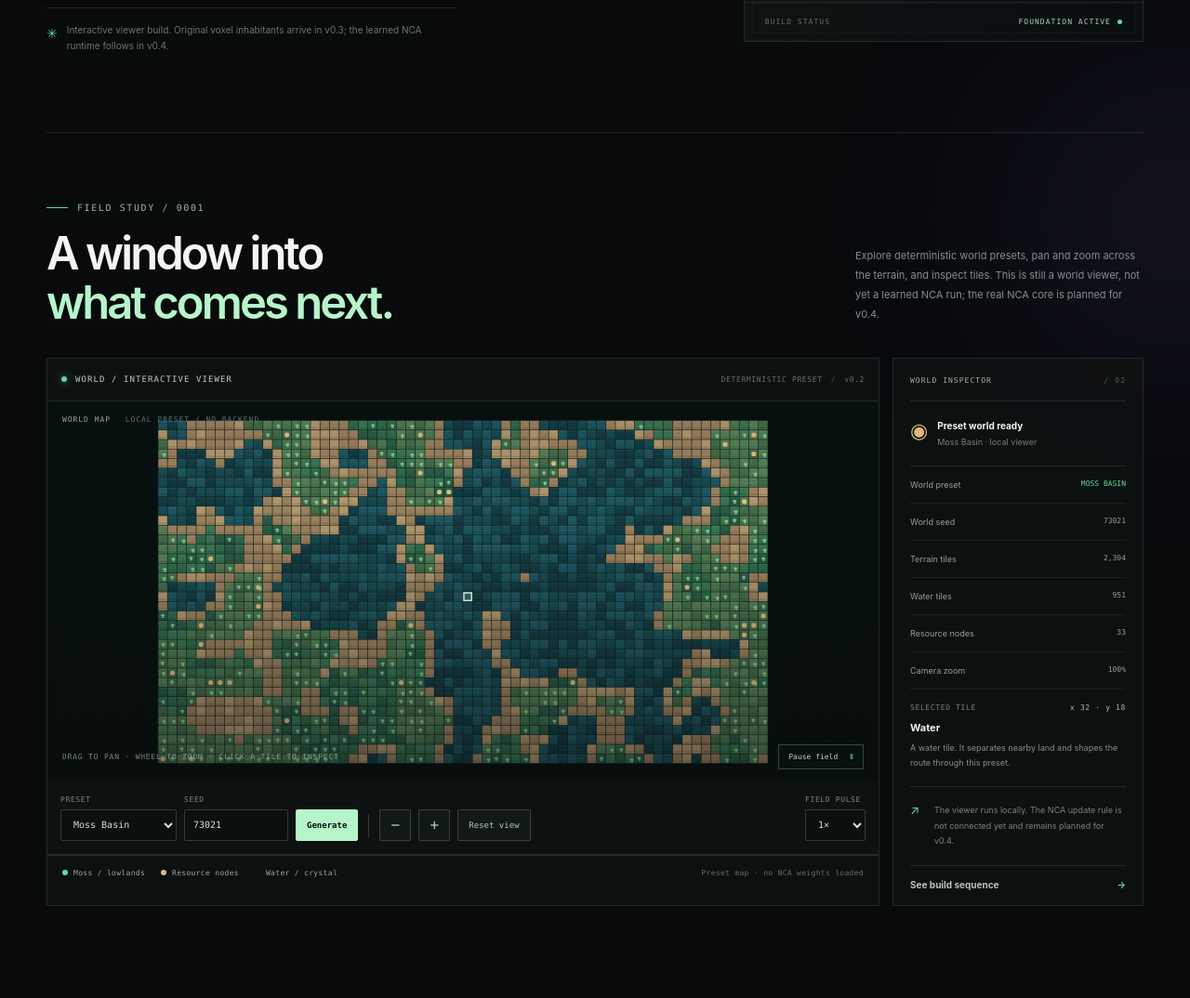
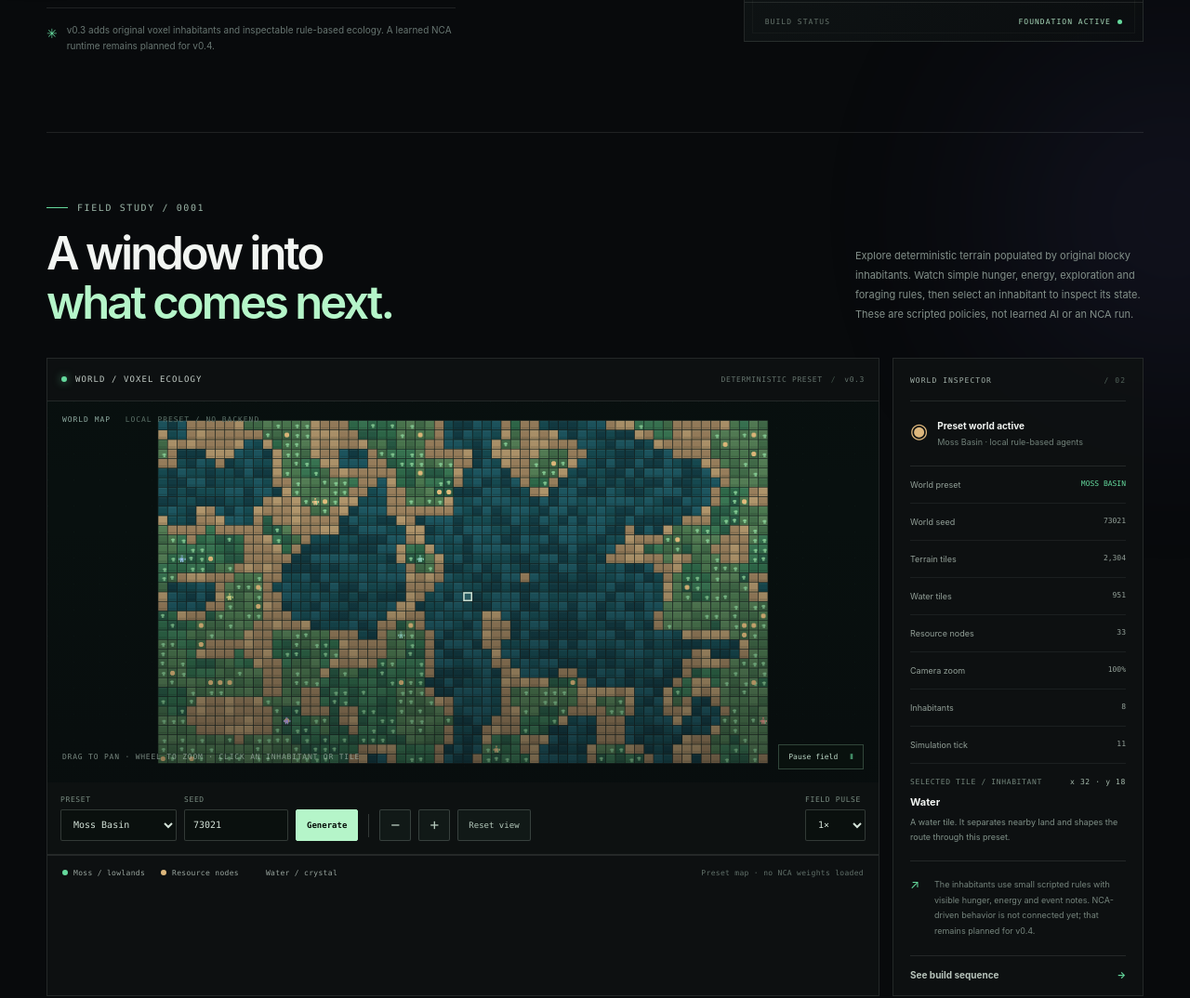
Before and after one commit to sohan-a11y/DOTS-Living-World, a website with bundled scripts: page index.html in a window 1280 px wide. Shown: the part 545-1619 px from the top of the page at 93% size. Built offline with nearby package versions, Linux system fonts and the light colour scheme.

Commit message:
feat(v0.3): add inspectable voxel inhabitants and ecology

```diff
--- a/index.html
+++ b/index.html
@@ -31,7 +31,7 @@
         <a href="#roadmap">Roadmap</a>
         <a href="https://github.com/sohan-a11y/DOTS-Living-World" target="_blank" rel="noreferrer">Source <span aria-hidden="true">↗</span></a>
       </nav>
-      <div class="release-pill"><span class="status-dot"></span> WORLD VIEWER / v0.2</div>
+      <div class="release-pill"><span class="status-dot"></span> VOXEL ECOLOGY / v0.3</div>
     </header>
 
     <main id="top">
@@ -44,7 +44,7 @@
             <a class="button button-primary" href="#field">Explore the field <span aria-hidden="true">↘</span></a>
             <a class="text-link" href="#architecture">Understand the system <span aria-hidden="true">→</span></a>
           </div>
-          <div class="hero-note"><span class="note-icon">✳</span><span>Interactive viewer build. Original voxel inhabitants arrive in v0.3; the learned NCA runtime follows in v0.4.</span></div>
+          <div class="hero-note"><span class="note-icon">✳</span><span>v0.3 adds original voxel inhabitants and inspectable rule-based ecology. A learned NCA runtime remains planned for v0.4.</span></div>
         </div>
         <div class="hero-side" aria-label="Project status">
           <div class="side-label">SYSTEM NOTES <span>001—003</span></div>
@@ -67,19 +67,19 @@
       <section class="field-section content-width" id="field">
         <div class="section-heading">
           <div><div class="eyebrow"><span class="eyebrow-line"></span> FIELD STUDY / 0001</div><h2>A window into<br /><em>what comes next.</em></h2></div>
-          <div class="section-aside">Explore deterministic world presets, pan and zoom across the terrain, and inspect tiles. This is still a world viewer, not yet a learned NCA run; the real NCA core is planned for v0.4.</div>
+          <div class="section-aside">Explore deterministic terrain populated by original blocky inhabitants. Watch simple hunger, energy, exploration and foraging rules, then select an inhabitant to inspect its state. These are scripted policies, not learned AI or an NCA run.</div>
         </div>
         <div class="field-layout">
           <article class="field-frame">
             <div class="frame-topbar">
-              <div class="frame-title"><span class="live-dot"></span><span>WORLD / INTERACTIVE VIEWER</span></div>
-              <div class="frame-meta"><span>DETERMINISTIC PRESET</span><span class="meta-separator">/</span><span>v0.2</span></div>
+              <div class="frame-title"><span class="live-dot"></span><span>WORLD / VOXEL ECOLOGY</span></div>
+              <div class="frame-meta"><span>DETERMINISTIC PRESET</span><span class="meta-separator">/</span><span>v0.3</span></div>
             </div>
             <div class="canvas-wrap">
-              <canvas id="world-field" aria-label="Interactive deterministic world map. Drag to pan, use the mouse wheel or controls to zoom, and select a tile to inspect it." role="img" tabindex="0"></canvas>
+              <canvas id="world-field" aria-label="Interactive world map with deterministic terrain and original voxel inhabitants. Drag to pan, zoom with controls, and select a tile or inhabitant to inspect it." role="img" tabindex="0"></canvas>
               <div class="canvas-top-label">WORLD MAP <span>LOCAL PRESET / NO BACKEND</span></div>
               <div class="canvas-bottom">
-                <span>DRAG TO PAN · WHEEL TO ZOOM · CLICK A TILE TO INSPECT</span>
+                <span>DRAG TO PAN · WHEEL TO ZOOM · CLICK AN INHABITANT OR TILE</span>
                 <button class="preview-toggle" id="preview-toggle" type="button" aria-pressed="false">Pause field <span aria-hidden="true">Ⅱ</span></button>
               </div>
             </div>
@@ -123,12 +123,14 @@
             <div class="inspector-row"><span>Water tiles</span><span id="metric-water">—</span></div>
             <div class="inspector-row"><span>Resource nodes</span><span id="metric-resources">—</span></div>
             <div class="inspector-row"><span>Camera zoom</span><span id="metric-zoom">100%</span></div>
+            <div class="inspector-row"><span>Inhabitants</span><span id="metric-inhabitants">8</span></div>
+            <div class="inspector-row"><span>Simulation tick</span><span id="metric-tick">0</span></div>
             <div class="tile-inspector" aria-live="polite">
-              <div class="tile-inspector-head"><span>SELECTED TILE</span><span id="tile-coordinate">x 32 · y 18</span></div>
+              <div class="tile-inspector-head"><span>SELECTED TILE / INHABITANT</span><span id="tile-coordinate">x 32 · y 18</span></div>
               <strong id="tile-name">Select a tile</strong>
               <p id="tile-description">Click or tap any visible tile to inspect its terrain and local features.</p>
             </div>
-            <div class="inspector-callout"><span class="callout-mark">↗</span><p>The viewer runs locally. The NCA update rule is not connected yet and remains planned for v0.4.</p></div>
+            <div class="inspector-callout"><span class="callout-mark">↗</span><p>The inhabitants use small scripted rules with visible hunger, energy and event notes. NCA-driven behavior is not connected yet; that remains planned for v0.4.</p></div>
             <a href="#roadmap" class="inspector-link">See build sequence <span>→</span></a>
           </aside>
         </div>
@@ -174,8 +176,8 @@
         </div>
         <div class="roadmap-list">
           <div class="roadmap-item"><span class="roadmap-version">v0.1</span><div><strong>Web foundation</strong><small>Responsive shell · project isolation · checks</small></div><span class="roadmap-status">DONE</span></div>
-          <div class="roadmap-item active"><span class="roadmap-version">v0.2</span><div><strong>Interactive world viewer</strong><small>Camera · field controls · deterministic presets</small></div><span class="roadmap-status">CURRENT</span></div>
-          <div class="roadmap-item"><span class="roadmap-version">v0.3</span><div><strong>Voxel inhabitants</strong><small>Original characters · needs · environment</small></div><span class="roadmap-status">PLANNED</span></div>
+          <div class="roadmap-item"><span class="roadmap-version">v0.2</span><div><strong>Interactive world viewer</strong><small>Camera · field controls · deterministic presets</small></div><span class="roadmap-status">DONE</span></div>
+          <div class="roadmap-item active"><span class="roadmap-version">v0.3</span><div><strong>Voxel inhabitants</strong><small>Original characters · basic needs · rule-based ecology</small></div><span class="roadmap-status">CURRENT</span></div>
           <div class="roadmap-item"><span class="roadmap-version">v0.4</span><div><strong>NCA simulation core</strong><small>Learned local dynamics · replayable experiments</small></div><span class="roadmap-status">PLANNED</span></div>
           <div class="roadmap-item"><span class="roadmap-version">v0.5–0.8</span><div><strong>Intelligence, learning, and public beta</strong><small>LLM · DOTS · sharing · safety · scale</small></div><span class="roadmap-status">PLANNED</span></div>
           <div class="roadmap-item final-milestone"><span class="roadmap-version">v1.0</span><div><strong>Production release</strong><small>Measured capacity · security review · rollback</small></div><span class="roadmap-status">TARGET</span></div>
@@ -184,17 +186,17 @@
 
       <section class="closing-section content-width">
         <div class="closing-orbit" aria-hidden="true"><span></span><span></span><span></span><span></span><span></span></div>
-        <div class="eyebrow"><span class="eyebrow-line"></span> THE WORLD IS NOW EXPLORABLE</div>
+        <div class="eyebrow"><span class="eyebrow-line"></span> THE WORLD NOW HAS INHABITANTS</div>
         <h2>Explore the world.<br /><em>Find the details.</em></h2>
-        <p>Explore deterministic terrain today. The next milestones bring voxel inhabitants, real cellular dynamics, and language-driven world creation.</p>
+        <p>Watch scripted inhabitants explore, seek food and recover energy. Real learned cellular dynamics and language-driven world creation remain future milestones.</p>
         <a class="button button-primary" href="https://github.com/sohan-a11y/DOTS-Living-World" target="_blank" rel="noreferrer">Follow the project on GitHub <span aria-hidden="true">↗</span></a>
       </section>
     </main>
 
     <footer class="site-footer content-width">
       <a class="footer-brand" href="#top">DOTS / LIVING WORLDS</a>
-      <span>v0.2 INTERACTIVE VIEWER</span>
-      <span>LOCAL PRESET MAP · NCA CORE PLANNED FOR v0.4</span>
+      <span>v0.3 VOXEL ECOLOGY</span>
+      <span>RULE-BASED AGENTS · NCA CORE PLANNED FOR v0.4</span>
     </footer>
     <script type="module" src="/src/main.js"></script>
   </body>
--- a/package.json
+++ b/package.json
@@ -1,13 +1,13 @@
 {
   "name": "dots-living-world",
-  "version": "0.2.0",
+  "version": "0.3.0",
   "private": true,
   "description": "A web-native artificial-world experience powered by NCA, LLMs, and DOTS continual learning.",
   "type": "module",
   "scripts": {
     "dev": "node scripts/serve.mjs",
     "test": "node --test",
-    "check": "node --check src/main.js && node --check src/field.js && node --check src/world.js && npm test"
+    "check": "node --check src/main.js && node --check src/field.js && node --check src/world.js && node --check src/agents.js && npm test"
   },
   "engines": {
     "node": ">=20"
--- /dev/null
+++ b/src/agents.js
@@ -0,0 +1,142 @@
+const AGENT_NAMES = Object.freeze(["Ari", "Bram", "Cleo", "Dara", "Eli", "Fern", "Gio", "Hale", "Ira", "Juno", "Koa", "Lumi"]);
+const ROLES = Object.freeze(["Forager", "Scout", "Keeper", "Wanderer"]);
+const COLORS = Object.freeze(["#f0c58a", "#94d8c4", "#c2adff", "#f09b8e", "#9cc9f5", "#e5df8a"]);
+
+function randomFor(agent) {
+  agent.rngState = (Math.imul(agent.rngState >>> 0, 1664525) + 1013904223) >>> 0;
+  return agent.rngState / 4294967296;
+}
+function land(tile) { return tile && tile.terrain !== "water" && tile.terrain !== "shore"; }
+
+function nearestFood(world, agent) {
+  let best = null;
+  let bestScore = Infinity;
+  for (const tile of world.tiles) {
+    if (!land(tile) || (!tile.resource && !tile.flora)) continue;
+    const distance = Math.abs(tile.x - agent.x) + Math.abs(tile.y - agent.y);
+    const score = distance + (tile.resource ? -1.5 : 1);
+    if (score < bestScore) { best = tile; bestScore = score; }
+  }
+  return best ? { x: best.x, y: best.y, kind: "food" } : null;
+}
+function randomLandTarget(world, agent) {
+  for (let attempt = 0; attempt < 40; attempt += 1) {
+    const tile = world.tiles[Math.floor(randomFor(agent) * world.tiles.length)];
+    if (land(tile) && (tile.x !== agent.x || tile.y !== agent.y)) return { x: tile.x, y: tile.y, kind: "wander" };
+  }
+  return null;
+}
+function nextStep(world, agent, target) {
+  const start = agent.y * world.width + agent.x;
+  const destination = target.y * world.width + target.x;
+  if (start === destination) return null;
+  const parent = new Int32Array(world.tiles.length);
+  parent.fill(-1);
+  parent[start] = start;
+  const queue = new Int32Array(world.tiles.length);
+  let read = 0, write = 0;
+  queue[write++] = start;
+  const offsets = [[1,0],[-1,0],[0,1],[0,-1]];
+  while (read < write) {
+    const index = queue[read++];
+    if (index === destination) break;
+    const x = index % world.width, y = Math.floor(index / world.width);
+    for (const [dx,dy] of offsets) {
+      const nx = x + dx, ny = y + dy;
+      if (nx < 0 || ny < 0 || nx >= world.width || ny >= world.height) continue;
+      const next = ny * world.width + nx;
+      if (parent[next] !== -1 || !land(world.tiles[next])) continue;
+      parent[next] = index;
+      queue[write++] = next;
+    }
+  }
+  if (parent[destination] === -1) return null;
+  let cursor = destination;
+  while (parent[cursor] !== start && cursor !== start) cursor = parent[cursor];
+  return { x: cursor % world.width, y: Math.floor(cursor / world.width) };
+}
+
+export function createAgents(world, { count = 8 } = {}) {
+  if (!world || !Array.isArray(world.tiles) || !Number.isInteger(count) || count < 0 || count > 32) {
+    throw new RangeError("Agent count must be an integer from 0 to 32 and a generated world is required.");
+  }
+  let state = (world.seed ^ 0x9e3779b9) >>> 0;
+  const random = () => {
+    state = (state + 0x6d2b79f5) >>> 0;
+    let value = state;
+    value = Math.imul(value ^ (value >>> 15), value | 1);
+    value ^= value + Math.imul(value ^ (value >>> 7), value | 61);
+    return ((value ^ (value >>> 14)) >>> 0) / 4294967296;
+  };
+  const candidates = world.tiles.filter(land);
+  if (count > candidates.length) throw new RangeError("The world does not contain enough land tiles for unique starting positions.");
+  const agents = [];
+  for (let i = 0; i < count; i += 1) {
+    const [tile] = candidates.splice(Math.floor(random() * candidates.length), 1);
+    agents.push({
+      id: "inhabitant-" + (i + 1),
+      name: AGENT_NAMES[i % AGENT_NAMES.length] + "-" + String(i + 1).padStart(2, "0"),
+      role: ROLES[i % ROLES.length], color: COLORS[i % COLORS.length],
+      x: tile.x, y: tile.y, hunger: 0.18 + random() * 0.24, energy: 0.68 + random() * 0.28,
+      ageTicks: 0, steps: 0, action: "exploring",
+      event: "Arrived in " + world.preset.name + ".", target: null,
+      rngState: Math.floor(random() * 4294967295) >>> 0
+    });
+  }
+  return agents;
+}
+
+function stepOne(world, agent) {
+  agent.hunger = Math.min(1, agent.hunger + 0.012);
+  agent.energy = Math.max(0, agent.energy - 0.004);
+  agent.ageTicks += 1;
+  const tile = world.tiles[agent.y * world.width + agent.x];
+  if (agent.hunger >= 0.42 && (!agent.target || agent.target.kind !== "food")) agent.target = nearestFood(world, agent);
+  if (agent.target && agent.target.kind === "food" && agent.target.x === agent.x && agent.target.y === agent.y) {
+    agent.hunger = Math.max(0, agent.hunger - (tile && tile.resource ? 0.30 : 0.18));
+    agent.energy = Math.min(1, agent.energy + 0.045);
+    agent.action = "foraging";
+    agent.event = "Foraged at " + agent.x + ", " + agent.y + "; hunger decreased.";
+    agent.target = null;
+    return;
+  }
+  if (agent.energy < 0.48 && tile && (tile.terrain === "moss" || tile.terrain === "meadow") && agent.hunger < 0.62) {
+    agent.energy = Math.min(1, agent.energy + 0.075);
+    agent.action = "resting";
+    agent.event = "Resting on " + tile.terrain + " ground to recover energy.";
+    agent.target = null;
+    return;
+  }
+  if (!agent.target) agent.target = randomLandTarget(world, agent);
+  if (!agent.target) {
+    agent.action = "blocked";
+    agent.event = "No reachable destination was found; waiting for the next tick.";
+    return;
+  }
+  if (agent.target.x === agent.x && agent.target.y === agent.y) {
+    agent.target = null;
+    agent.action = "exploring";
+    agent.event = "Reached a nearby destination and is choosing where to go next.";
+    return;
+  }
+  const next = nextStep(world, agent, agent.target);
+  if (!next) {
+    agent.target = null;
+    agent.action = "exploring";
+    agent.event = "Could not reach that destination; choosing another.";
+    return;
+  }
+  agent.x = next.x; agent.y = next.y; agent.steps += 1;
+  agent.action = agent.target.kind === "food" ? "seeking food" : "exploring";
+  agent.event = agent.target.kind === "food"
+    ? "Moving toward a food marker at " + agent.target.x + ", " + agent.target.y + "."
+    : "Exploring the surrounding land.";
+}
+export function stepAgents(world, agents) {
+  if (!world || !Array.isArray(world.tiles) || !Array.isArray(agents)) {
+    throw new TypeError("stepAgents requires a generated world and an agent array.");
+  }
+  const next = agents.map(agent => ({ ...agent, target: agent.target ? { ...agent.target } : null }));
+  for (const agent of next) stepOne(world, agent);
+  return next;
+}
--- a/src/main.js
+++ b/src/main.js
@@ -1,4 +1,5 @@
 import { createWorld, getTile, terrainDescription } from "./world.js";
+import { createAgents, stepAgents } from "./agents.js";
 
 const $ = (id) => document.getElementById(id);
 const canvas = $("world-field");
@@ -11,11 +12,16 @@ const metrics = {
   preset: $("metric-preset"), seed: $("metric-seed"), tiles: $("metric-tiles"),
   water: $("metric-water"), resources: $("metric-resources"), zoom: $("metric-zoom"),
   title: $("world-state-title"), subtitle: $("world-state-subtitle"),
-  coordinate: $("tile-coordinate"), tileName: $("tile-name"), tileDescription: $("tile-description")
+  coordinate: $("tile-coordinate"), tileName: $("tile-name"), tileDescription: $("tile-description"),
+  inhabitants: $("metric-inhabitants"), tick: $("metric-tick")
 };
 
 if (canvas && ctx && playButton && presetInput && seedInput && speedInput) {
   let world = createWorld();
+  let agents = createAgents(world);
+  let simulationTick = 0;
+  let simulationAccumulator = 0;
+  let selectedAgentId = null;
   let camera = { x: 0, y: 0, zoom: 1 };
   let selected = { x: 32, y: 18 };
   let paused = false;
@@ -51,8 +57,19 @@ if (canvas && ctx && playButton && presetInput && seedInput && speedInput) {
     metrics.water.textContent = world.counts.water.toLocaleString();
     metrics.resources.textContent = world.counts.resources.toLocaleString();
     metrics.zoom.textContent = Math.round(camera.zoom * 100) + "%";
-    metrics.title.textContent = "Preset world ready";
-    metrics.subtitle.textContent = world.preset.name + " · local viewer";
+    metrics.inhabitants.textContent = String(agents.length);
+    metrics.tick.textContent = simulationTick.toLocaleString();
+    const selectedAgent = agents.find(agent => agent.id === selectedAgentId);
+    if (selectedAgent) {
+      metrics.title.textContent = "Inhabitant selected";
+      metrics.subtitle.textContent = selectedAgent.name + " · " + selectedAgent.action;
+      metrics.coordinate.textContent = "x " + selectedAgent.x + " · y " + selectedAgent.y;
+      metrics.tileName.textContent = selectedAgent.name + " · " + selectedAgent.role;
+      metrics.tileDescription.textContent = selectedAgent.event + " Hunger " + Math.round(selectedAgent.hunger * 100) + "%; energy " + Math.round(selectedAgent.energy * 100) + "%; " + selectedAgent.steps + " movement steps.";
+      return;
+    }
+    metrics.title.textContent = "Preset world active";
+    metrics.subtitle.textContent = world.preset.name + " · local rule-based agents";
     const tile = getTile(world, selected.x, selected.y);
     const names = { water: "Water", shore: "Shoreline", moss: "Moss shelf", meadow: "Open meadow", rock: "Rock ridge", crystal: "Crystal outcrop", ash: "Ashen ground" };
     metrics.coordinate.textContent = tile ? "x " + tile.x + " · y " + tile.y : "outside field";
@@ -125,6 +142,33 @@ if (canvas && ctx && playButton && presetInput && seedInput && speedInput) {
       ctx.fillStyle = "rgba(220,255,232,.09)";
       ctx.fillRect(left + tile.x * scale, top + tile.y * scale, scale, scale);
     }
+    for (const agent of agents) {
+      const cx = left + (agent.x + .5) * scale;
+      const cy = top + (agent.y + .5) * scale;
+      if (cx < -scale || cy < -scale || cx > rect.width + scale || cy > rect.height + scale) continue;
+      const head = Math.max(1.2, scale * .17);
+      const torsoW = Math.max(1.4, scale * .34);
+      const torsoH = Math.max(1.7, scale * .29);
+      const legW = Math.max(1, scale * .12);
+      const topY = cy - scale * .34;
+      ctx.fillStyle = "rgba(0,0,0,.34)";
+      ctx.fillRect(cx - scale * .26, cy + scale * .38, scale * .52, Math.max(1, scale * .09));
+      ctx.fillStyle = agent.color;
+      ctx.fillRect(cx - head / 2, topY, head, head);
+      ctx.fillRect(cx - torsoW / 2, cy - scale * .08, torsoW, torsoH);
+      ctx.fillRect(cx - torsoW * .94, cy - scale * .04, Math.max(1, scale * .11), torsoH * .68);
+      ctx.fillRect(cx + torsoW * .83, cy - scale * .04, Math.max(1, scale * .11), torsoH * .68);
+      ctx.fillRect(cx - legW * 1.35, cy + scale * .18, legW, scale * .21);
+      ctx.fillRect(cx + legW * .35, cy + scale * .18, legW, scale * .21);
+      ctx.fillStyle = "rgba(6,13,11,.65)";
+      ctx.fillRect(cx - head * .2, topY + head * .38, Math.max(.7, head * .16), Math.max(.7, head * .16));
+      if (agent.id === selectedAgentId) {
+        ctx.strokeStyle = "#f2d9a2"; ctx.lineWidth = Math.max(1, scale * .07);
+        ctx.beginPath(); ctx.ellipse(cx, cy + scale * .04, scale * .47, scale * .55, 0, 0, Math.PI * 2); ctx.stroke();
+        ctx.fillStyle = "#f2d9a2"; ctx.font = "9px ui-monospace, monospace"; ctx.textAlign = "center";
+        ctx.fillText(agent.name, cx, topY - 3);
+      }
+    }
   }
 
   function requestDraw() {
@@ -137,8 +181,18 @@ if (canvas && ctx && playButton && presetInput && seedInput && speedInput) {
   function tick(stamp) {
     if (paused || document.hidden) { raf = 0; return; }
     if (!last) last = stamp;
-    time += Math.min(64, stamp - last) * Number(speedInput.value || 1);
+    const delta = Math.min(64, stamp - last) * Number(speedInput.value || 1);
+    time += delta;
+    simulationAccumulator += delta;
+    let stepped = false;
+    while (simulationAccumulator >= 420) {
+      simulationAccumulator -= 420;
+      agents = stepAgents(world, agents);
+      simulationTick += 1;
+      stepped = true;
+    }
     last = stamp;
+    if (stepped) updateInspector();
     draw(time);
     if (!reducedMotion) raf = requestAnimationFrame(tick);
     else raf = 0;
@@ -171,6 +225,10 @@ if (canvas && ctx && playButton && presetInput && seedInput && speedInput) {
     }
     seedInput.setCustomValidity("");
     world = createWorld({ seed, presetId: presetInput.value });
+    agents = createAgents(world);
+    simulationTick = 0;
+    simulationAccumulator = 0;
+    selectedAgentId = null;
     selected = { x: Math.floor(world.width / 2), y: Math.floor(world.height / 2) };
     camera = { x: 0, y: 0, zoom: 1 };
     time = 0;
@@ -198,7 +256,18 @@ if (canvas && ctx && playButton && presetInput && seedInput && speedInput) {
     const view = transform(rect.width, rect.height);
     const x = Math.floor((clientX - rect.left - view.left) / view.scale);
     const y = Math.floor((clientY - rect.top - view.top) / view.scale);
-    if (getTile(world, x, y)) { selected = { x, y }; updateInspector(); requestDraw(); }
+    const localX = clientX - rect.left;
+    const localY = clientY - rect.top;
+    let picked = null;
+    let pickedDistance = Infinity;
+    for (const agent of agents) {
+      const ax = view.left + (agent.x + .5) * view.scale;
+      const ay = view.top + (agent.y + .18) * view.scale;
+      const distance = Math.hypot(localX - ax, localY - ay);
+      if (distance < view.scale * .52 && distance < pickedDistance) { picked = agent; pickedDistance = distance; }
+    }
+    if (picked) { selectedAgentId = picked.id; selected = { x: picked.x, y: picked.y }; updateInspector(); requestDraw(); return; }
+    if (getTile(world, x, y)) { selectedAgentId = null; selected = { x, y }; updateInspector(); requestDraw(); }
   }
 
   playButton.addEventListener("click", () => paused ? start() : stop());
--- a/styles.css
+++ b/styles.css
@@ -246,3 +246,7 @@ h2 { margin: 18px 0 0; font-size: clamp(34px, 4vw, 49px); line-height: 1.08; let
   .speed-field { margin-left: 0; flex: 0 1 90px; }
   .speed-field select { width: 100%; }
 }
+
+/* v0.3 original voxel inhabitants and inspector state */
+.inhabitant-legend { color: #f0c58a; }
+.inhabitant-legend::before { content: ""; display: inline-block; width: 7px; height: 9px; margin-right: 6px; background: #f0c58a; box-shadow: 0 2px 0 #27322b; vertical-align: -1px; }
```
Also changed, not shown: docs/PRODUCTION_ROADMAP.md (+7 -6 lines), docs/RELEASES/v0.3.md (added, +22 -0 lines), tests/agents.test.mjs (added, +43 -0 lines), .github/workflows/ci.yml, README.md.
